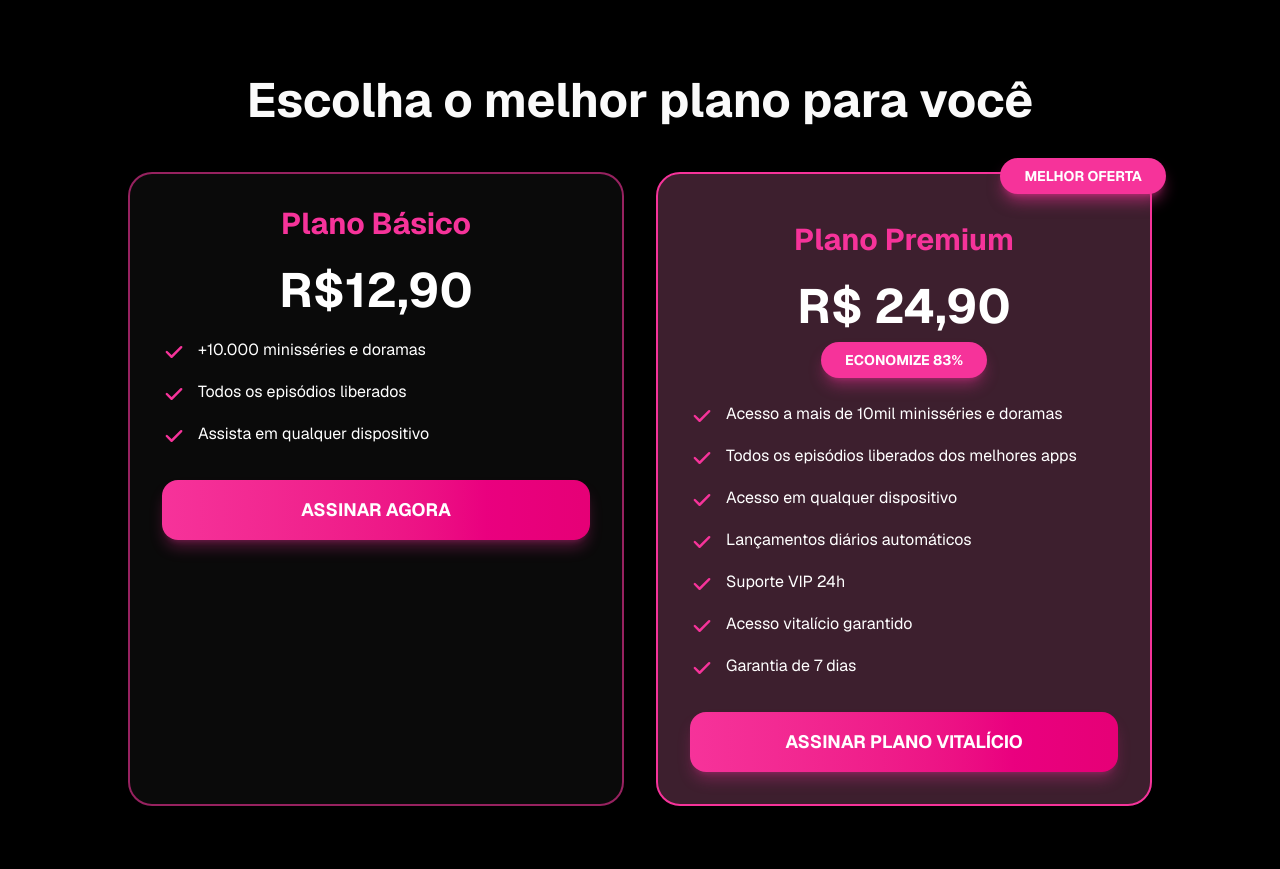
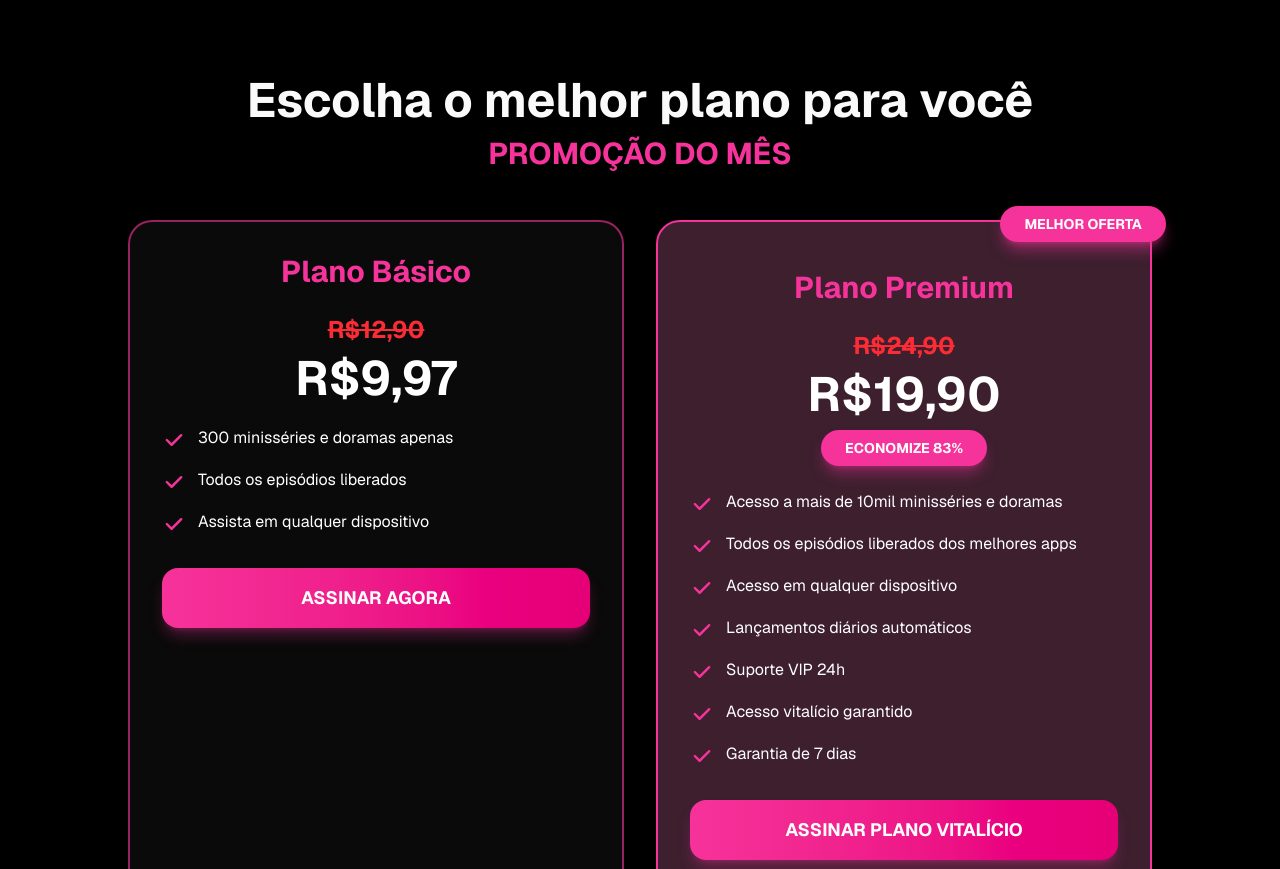
Before and after one commit to GabrielBelitardo/DoramaPlay-Copia, a Next.js app: page / in a window 1280 px wide. Shown: the part 4060-4929 px from the top of the page. Built offline with nearby package versions, Linux system fonts and the light colour scheme.

Commit message:
feat: update pricing and add promotional text for DoramaPass plans

```diff
--- a/app/page.tsx
+++ b/app/page.tsx
@@ -391,7 +391,8 @@ export default function DoramaPass() {
       {/* Pricing Section */}
       <section id="pricing" className="py-20 px-4 bg-black">
         <div className="container mx-auto max-w-5xl">
-          <h2 className="text-4xl md:text-5xl font-bold text-center mb-12">Escolha o melhor plano para você</h2>
+          <h2 className="text-4xl md:text-5xl font-bold text-center mb-3">Escolha o melhor plano para você</h2>
+          <p className="text-center text-2xl md:text-3xl font-bold text-pink-500 mb-12">PROMOÇÃO DO MÊS</p>
 
           <div className="grid md:grid-cols-2 gap-8 max-w-5xl mx-auto">
             {/* Plano Básico */}
@@ -400,7 +401,10 @@ export default function DoramaPass() {
 
               <div className="mb-6 text-center">
                 <div className="mb-2">
-                  <span className="text-5xl font-bold text-white">R$12,90</span>
+                  <span className="text-2xl font-bold text-red-500 line-through">R$12,90</span>
+                </div>
+                <div>
+                  <span className="text-5xl font-bold text-white">R$9,97</span>
                 </div>
               </div>
 
@@ -413,7 +417,7 @@ export default function DoramaPass() {
                       clipRule="evenodd"
                     />
                   </svg>
-                  <span className="text-white">+10.000 minisséries e doramas</span>
+                  <span className="text-white">300 minisséries e doramas apenas</span>
                 </div>
 
                 <div className="flex items-start gap-3">
@@ -458,8 +462,11 @@ export default function DoramaPass() {
               <h3 className="text-3xl font-bold mb-6 mt-4 text-pink-500 text-center">Plano Premium</h3>
 
               <div className="mb-6 text-center">
+                <div className="mb-2">
+                  <span className="text-2xl font-bold text-red-500 line-through">R$24,90</span>
+                </div>
                 <div className="mb-3">
-                  <span className="text-5xl font-bold text-white">R$ 24,90</span>
+                  <span className="text-5xl font-bold text-white">R$19,90</span>
                 </div>
                 <div className="inline-block bg-pink-500 text-white px-6 py-2 rounded-full font-bold text-sm shadow-lg shadow-pink-500/40 uppercase">
                   Economize 83%
```
